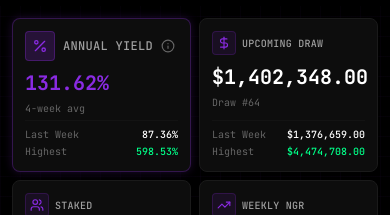
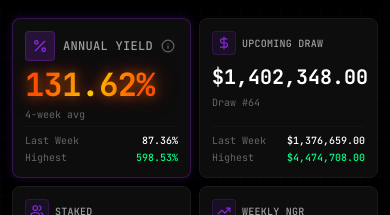
Before and after one commit to eshanhack/shfl-yield-dashboard, a Next.js app: page / in a window 390 px wide. Shown: the part 184-399 px from the top of the page. Built offline with nearby package versions, Linux system fonts and the light colour scheme; no server answers.

Commit message:
Enhance Annual Yield: larger font, conditional Fire/Ice/Neutral themes with CSS shine animations

```diff
--- a/app/globals.css
+++ b/app/globals.css
@@ -695,6 +695,122 @@ html {
   color: white;
 }
 
+/* ==================== YIELD HEADLINE EFFECTS ==================== */
+
+/* Base Shine Animation - Diagonal shimmer across text */
+@keyframes yield-shine {
+  0% {
+    background-position: -200% center;
+  }
+  100% {
+    background-position: 200% center;
+  }
+}
+
+/* Fire glow pulse for hot yields */
+@keyframes fire-glow {
+  0%, 100% {
+    text-shadow:
+      0 0 10px rgba(255, 100, 0, 0.5),
+      0 0 20px rgba(255, 60, 0, 0.3),
+      0 0 30px rgba(255, 30, 0, 0.2);
+  }
+  50% {
+    text-shadow:
+      0 0 15px rgba(255, 120, 0, 0.7),
+      0 0 30px rgba(255, 80, 0, 0.5),
+      0 0 45px rgba(255, 40, 0, 0.3);
+  }
+}
+
+/* Ice crystalline shimmer */
+@keyframes ice-shimmer {
+  0%, 100% {
+    text-shadow:
+      0 0 8px rgba(100, 200, 255, 0.4),
+      0 0 16px rgba(150, 220, 255, 0.2);
+  }
+  50% {
+    text-shadow:
+      0 0 12px rgba(120, 210, 255, 0.6),
+      0 0 24px rgba(180, 230, 255, 0.3);
+  }
+}
+
+/* Yield Headline Base Styles */
+.yield-headline {
+  font-weight: 800;
+  letter-spacing: -0.02em;
+  line-height: 1;
+  background-size: 200% auto;
+  -webkit-background-clip: text;
+  background-clip: text;
+  -webkit-text-fill-color: transparent;
+  will-change: background-position;
+  transform: translateZ(0);
+}
+
+/* Neutral theme (15-30%) - Purple shine */
+.yield-headline-neutral {
+  background-image: linear-gradient(
+    110deg,
+    var(--terminal-accent) 0%,
+    var(--terminal-accent) 40%,
+    #c084fc 50%,
+    var(--terminal-accent) 60%,
+    var(--terminal-accent) 100%
+  );
+  animation: yield-shine 3s ease-in-out infinite;
+}
+
+/* Fire theme (>30%) - Hot gradient with glow */
+.yield-headline-fire {
+  background-image: linear-gradient(
+    110deg,
+    #ff6b00 0%,
+    #ff4500 30%,
+    #ffcc00 50%,
+    #ff4500 70%,
+    #ff6b00 100%
+  );
+  animation:
+    yield-shine 2.5s ease-in-out infinite,
+    fire-glow 2s ease-in-out infinite;
+  filter: brightness(1.1);
+}
+
+/* Ice theme (<15%) - Cold gradient with crystalline effect */
+.yield-headline-ice {
+  background-image: linear-gradient(
+    110deg,
+    #60a5fa 0%,
+    #38bdf8 30%,
+    #e0f2fe 50%,
+    #38bdf8 70%,
+    #60a5fa 100%
+  );
+  animation:
+    yield-shine 4s ease-in-out infinite,
+    ice-shimmer 3s ease-in-out infinite;
+}
+
+/* Responsive sizing for yield headline */
+.yield-headline-size {
+  font-size: 2rem;      /* 32px base */
+}
+
+@media (min-width: 640px) {
+  .yield-headline-size {
+    font-size: 2.5rem;  /* 40px on sm */
+  }
+}
+
+@media (min-width: 1024px) {
+  .yield-headline-size {
+    font-size: 2.75rem; /* 44px on lg */
+  }
+}
+
 /* Better link underlines */
 a {
   text-decoration-skip-ink: auto;
--- a/components/Dashboard.tsx
+++ b/components/Dashboard.tsx
@@ -15,6 +15,7 @@ import {
   Wallet,
   Droplets,
 } from "lucide-react";
+import { cn } from "@/lib/utils";
 
 import Header from "./Header";
 import SectionSelector, { DashboardSection } from "./SectionSelector";
@@ -504,7 +505,18 @@ export default function Dashboard() {
                     )}
                   </div>
                   <div className="mb-1 sm:mb-2">
-                    <span className="text-xl sm:text-2xl lg:text-2xl font-bold text-terminal-accent tabular-nums">{formatPercent(currentAPY)}</span>
+                    <span
+                      className={cn(
+                        "yield-headline yield-headline-size tabular-nums",
+                        currentAPY > 30
+                          ? "yield-headline-fire"
+                          : currentAPY < 15
+                          ? "yield-headline-ice"
+                          : "yield-headline-neutral"
+                      )}
+                    >
+                      {formatPercent(currentAPY)}
+                    </span>
                   </div>
                   <div className="text-[10px] sm:text-xs text-terminal-textMuted mb-1">4-week avg</div>
                   <div className="space-y-0.5 sm:space-y-1 mt-auto pt-1.5 sm:pt-2 border-t border-terminal-border/50">
```
